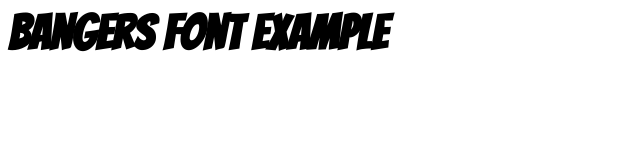
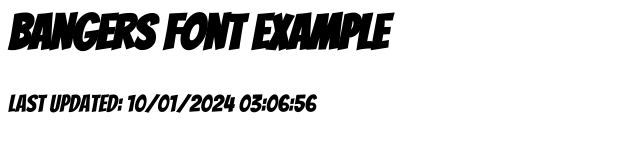
Before and after one commit to prasanna44182/ITC505, a plain HTML site: page lab-3/index.html in a window 1280 px wide. Shown: the whole page, without its empty margins (0-640 px from the left). Drawn offline with Linux system fonts and the light colour scheme.

Commit message:
updated the index.html

```diff
--- a/lab-3/index.html
+++ b/lab-3/index.html
@@ -12,5 +12,14 @@
 </head>
 <body>
     <h1>Bangers Font Example</h1>
+        <footer>
+        <p>Last updated:
+            <span id="lastModified"></span>
+        </p>
+    </footer>
+    <script type="text/javascript">
+         var x = document.lastModified;
+         document.getElementById('lastModified').textContent = x;
+    </script>
 </body>
 </html>
```
